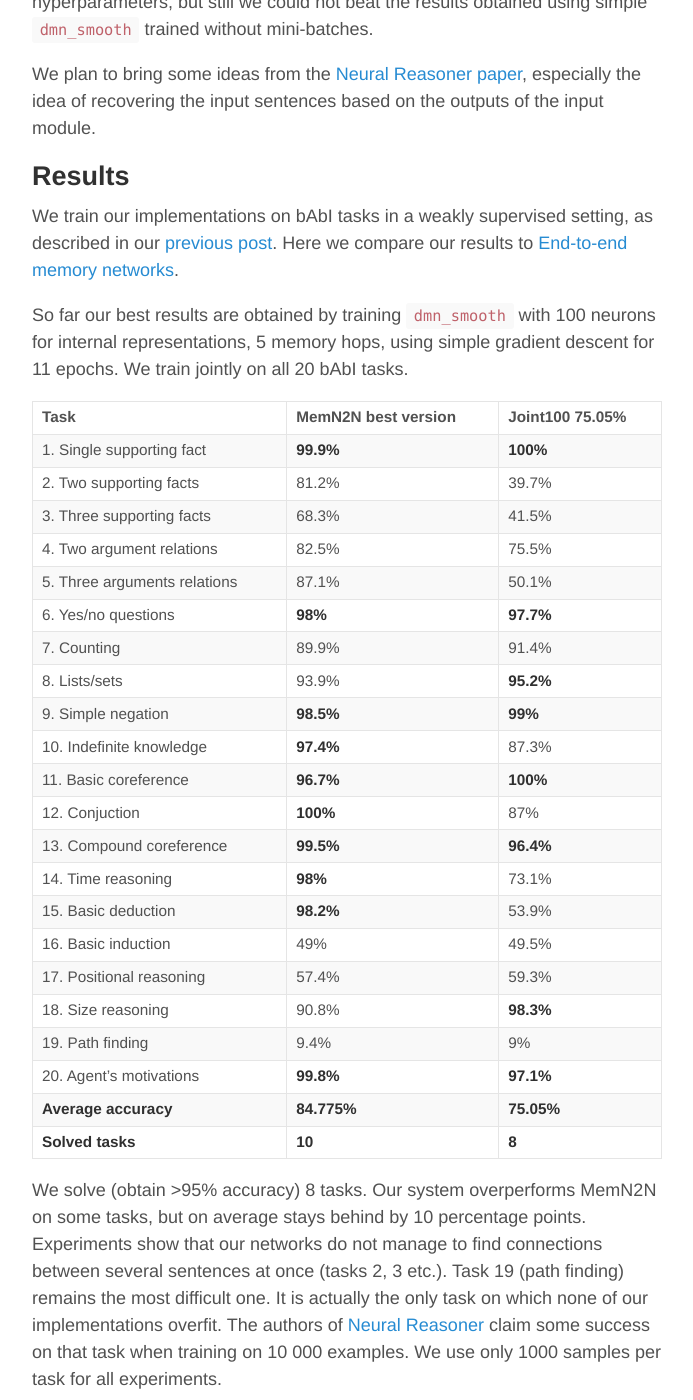
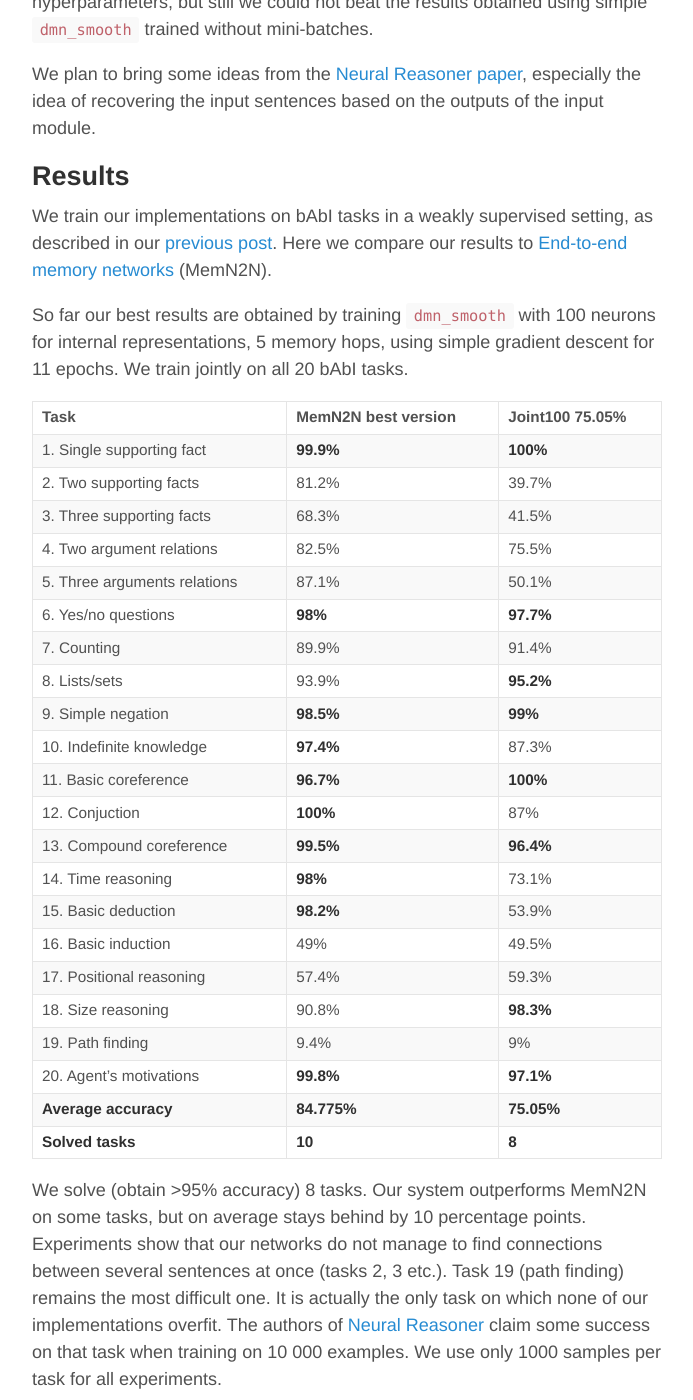
Before and after one commit to YerevaNN/yerevann.github.io, a Jekyll site: the page built from _posts/2016-02-23-playground-for-babi-tasks.md, in a window 1280 px wide and 1400 px high, scrolled down 1707 px. Shown: the whole window, without its empty margins (293-986 px from the left). Built offline with Jekyll 4.4.1, drawn with Linux system fonts in a browser that asks for light colours; comment, search, counter and statistics services are not loaded.

Commit message:
dmn-ui small updates

```diff
--- a/_posts/2016-02-23-playground-for-babi-tasks.md
+++ b/_posts/2016-02-23-playground-for-babi-tasks.md
@@ -37,7 +37,7 @@ We plan to bring some ideas from the [Neural Reasoner paper](http://arxiv.org/ab
 
 
 ## Results
-We train our implementations on bAbI tasks in a weakly supervised setting, as described in our [previous post](http://yerevann.github.io/2016/02/05/implementing-dynamic-memory-networks/#memory-networks). Here we compare our results to [End-to-end memory networks](http://arxiv.org/abs/1410.3916).
+We train our implementations on bAbI tasks in a weakly supervised setting, as described in our [previous post](http://yerevann.github.io/2016/02/05/implementing-dynamic-memory-networks/#memory-networks). Here we compare our results to [End-to-end memory networks](http://arxiv.org/abs/1410.3916) (MemN2N).
 
 So far our best results are obtained by training `dmn_smooth` with 100 neurons for internal representations, 5 memory hops, using simple gradient descent for 11 epochs. We train jointly on all 20 bAbI tasks.
 
@@ -66,7 +66,7 @@ So far our best results are obtained by training `dmn_smooth` with 100 neurons f
 | **Average accuracy** |	**84.775%**	|	**75.05%**	|
 | **Solved tasks** |	**10**	|	**8**	|
 
-We solve (obtain >95% accuracy) 8 tasks. Our system overperforms MemN2N on some tasks, but on average stays behind by 10 percentage points. Experiments show that our networks do not manage to find connections between several sentences at once (tasks 2, 3 etc.). Task 19 (path finding) remains the most difficult one. It is actually the only task on which none of our implementations overfit. The authors of [Neural Reasoner](http://arxiv.org/abs/1508.05508) claim some success on that task when training on 10 000 examples. We use only 1000 samples per task for all experiments.
+We solve (obtain >95% accuracy) 8 tasks. Our system outperforms MemN2N on some tasks, but on average stays behind by 10 percentage points. Experiments show that our networks do not manage to find connections between several sentences at once (tasks 2, 3 etc.). Task 19 (path finding) remains the most difficult one. It is actually the only task on which none of our implementations overfit. The authors of [Neural Reasoner](http://arxiv.org/abs/1508.05508) claim some success on that task when training on 10 000 examples. We use only 1000 samples per task for all experiments.
 
 ## Visualizing Dynamic memory networks
 
```
